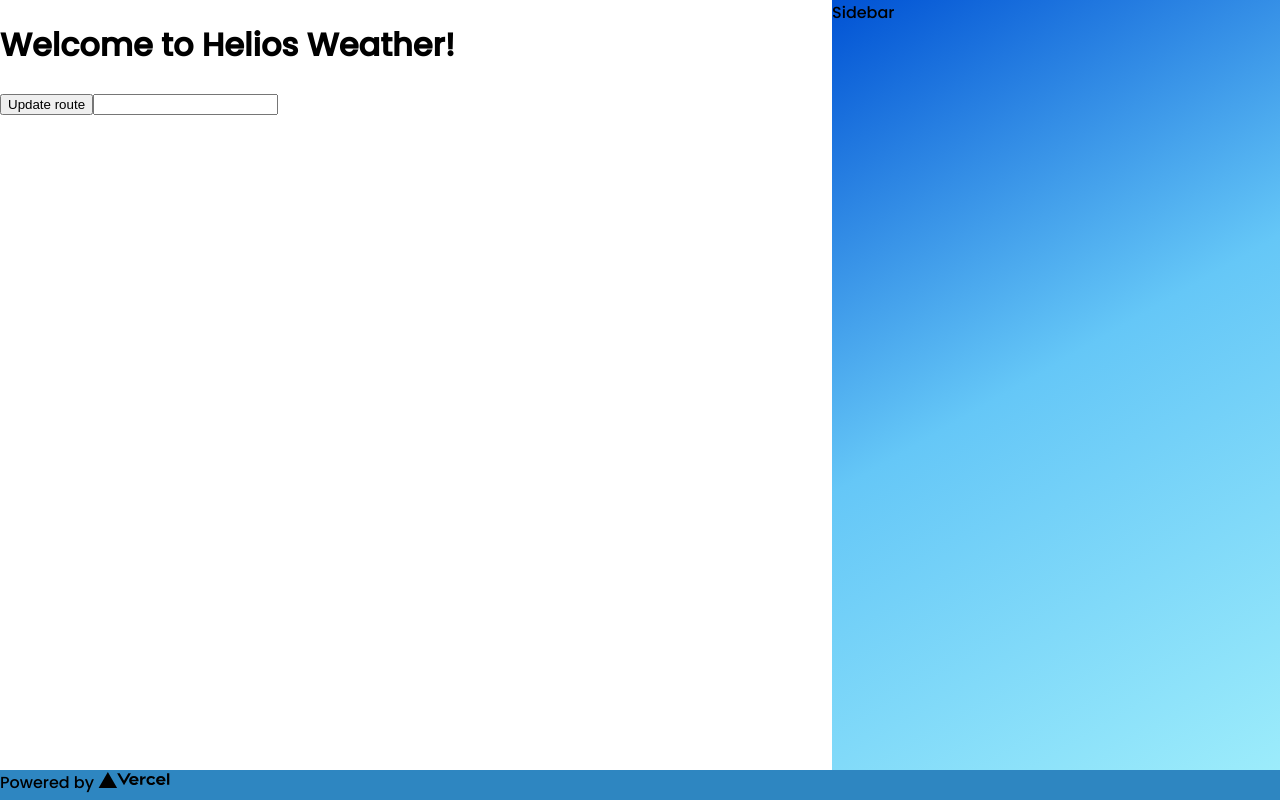
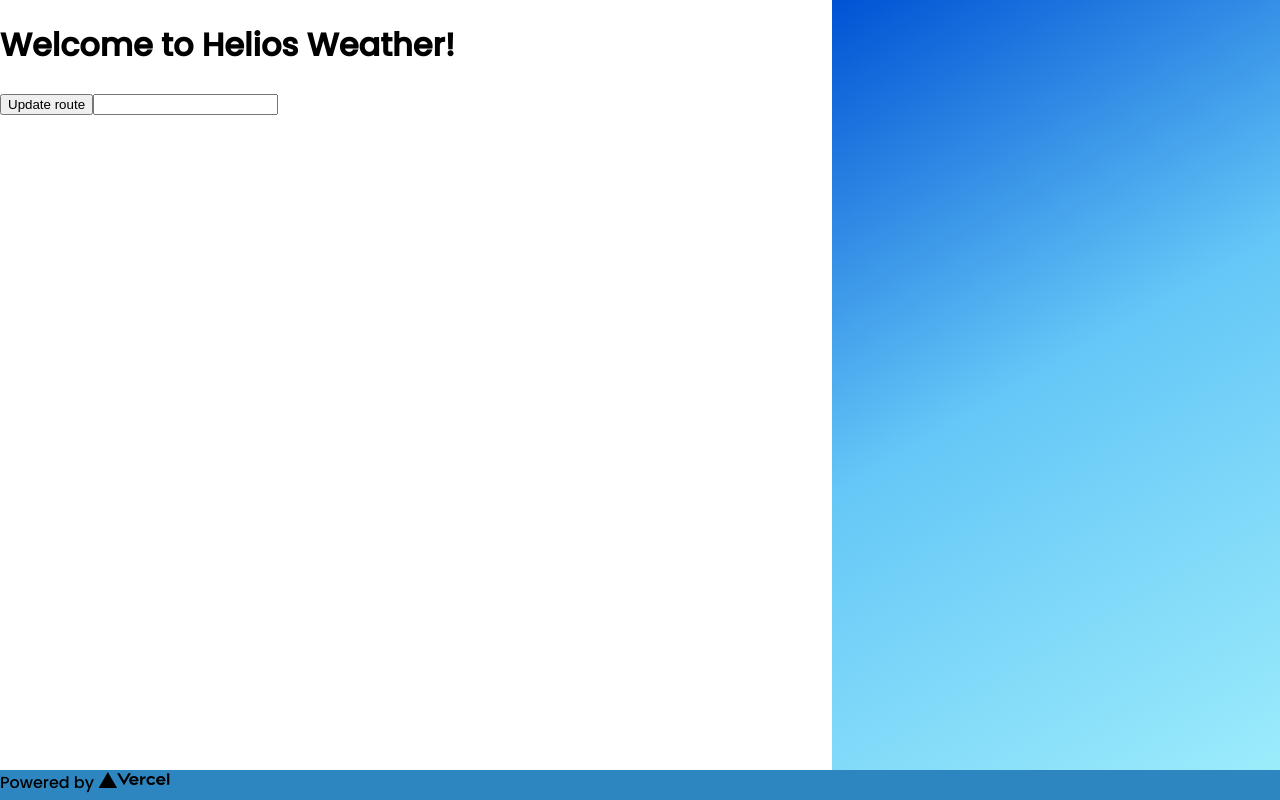
Before and after one commit to myles-atherstone/helios-weather, a Next.js app: page / in a window 1280 px wide. Built offline with nearby package versions, Linux system fonts and the light colour scheme.

Commit message:
Add location widget to sidebar

```diff
--- a/components/containers/sidebar/sidebar.js
+++ b/components/containers/sidebar/sidebar.js
@@ -1,3 +1,3 @@
 export default function Sidebar({ children }) {
-  return <div className="sidebar">Sidebar</div>;
+  return <div className="sidebar">{children}</div>;
 }
--- /dev/null
+++ b/components/widgets/location/location.js
@@ -0,0 +1,11 @@
+export default function Location({ location }) {
+  const primaryLocation = location.substring(0, location.indexOf(','));
+  const secondaryLocation = location.substring(location.indexOf(',') + 2);
+
+  return (
+    <div className="location-widget">
+      <h1 className="primary-location">{primaryLocation}</h1>
+      <h2 className="secondary-location">{secondaryLocation}</h2>
+    </div>
+  );
+}
--- a/pages/index.js
+++ b/pages/index.js
@@ -3,6 +3,7 @@ import Image from 'next/image';
 import { useRouter } from 'next/router';
 import { useState } from 'react';
 import Sidebar from '../components/containers/sidebar/sidebar';
+import Location from '../components/widgets/location/location';
 
 const axios = require('axios').default;
 
@@ -184,7 +185,9 @@ export default function Home({ data }) {
           <input type="text" onChange={handleLocationChange}></input>
         </div>
 
-        <Sidebar></Sidebar>
+        <Sidebar>
+          <Location location={data.location} />{' '}
+        </Sidebar>
 
         {/* <p>
           Location Valid: {data.locationValid ? "True" : locationInvalidMessage}
--- a/styles/_vars.scss
+++ b/styles/_vars.scss
@@ -1,3 +1,5 @@
 $primary: #5dade2;
 
+$white: #fff;
+
 $footer-height: 3rem;
--- /dev/null
+++ b/styles/_widgets.scss
@@ -0,0 +1,5 @@
+@use './vars';
+
+.location-widget {
+  color: vars.$white;
+}
```
